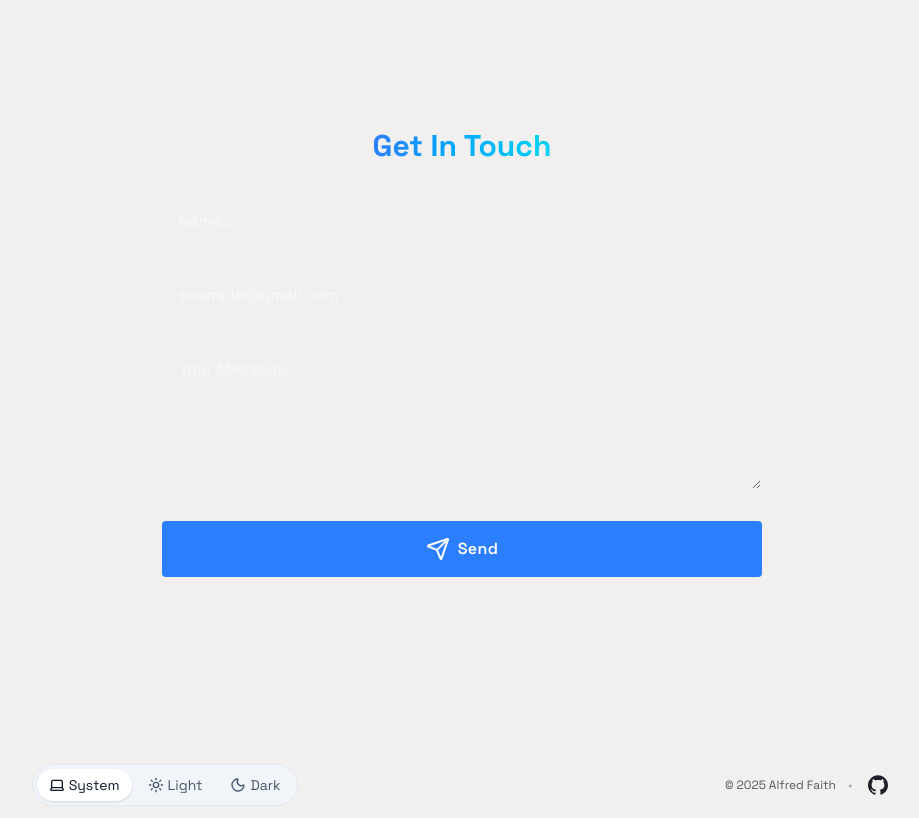
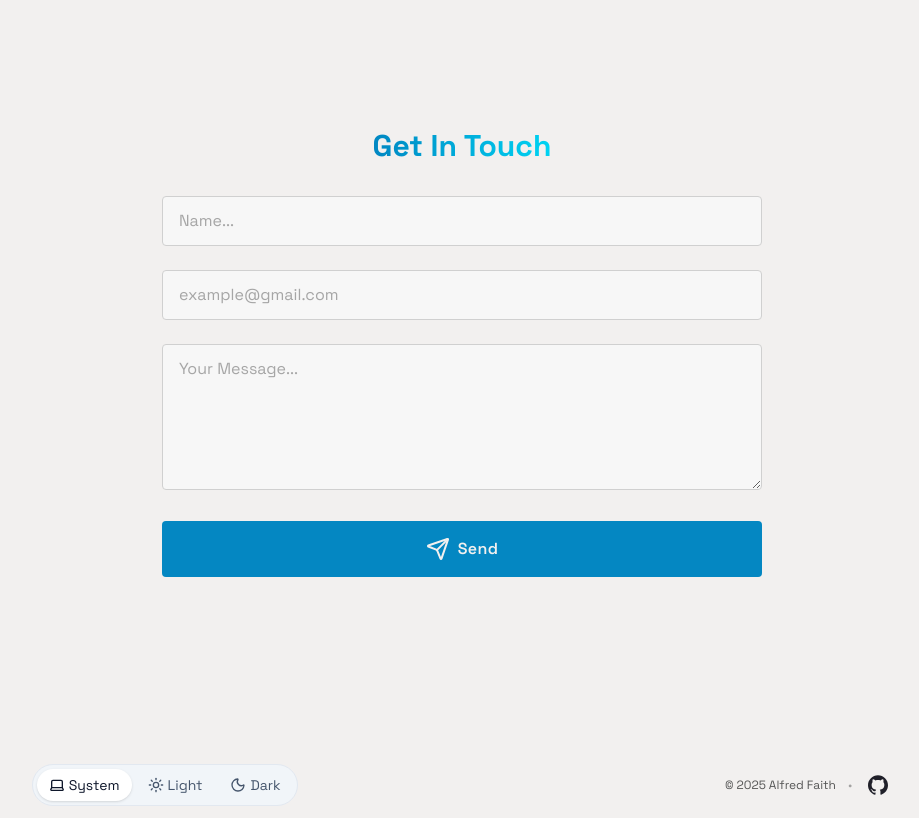
Before and after one commit to TonyFred-code/portfolio, a React (Vite) app: page / in a window 1280 px wide. Shown: the part 2560-3378 px from the top of the page, without its empty margins (178-1097 px from the left). Built offline with nearby package versions, Linux system fonts and the light colour scheme.

Commit message:
style: switch colors to theme variables

```diff
--- a/src/components/SendButton.jsx
+++ b/src/components/SendButton.jsx
@@ -24,7 +24,7 @@
       disabled={status === FORM_CONSTANTS.SENDING}
       className="
         w-full h-14 rounded
-        bg-blue-500 text-white
+        bg-primary text-primary-foreground
         font-semibold tracking-wide
         flex items-center justify-center gap-2
         cursor-pointer
--- a/src/components/sections/Contact.jsx
+++ b/src/components/sections/Contact.jsx
@@ -57,7 +57,7 @@
     >
       <RevealOnScroll>
         <div className="flex flex-col items-center">
-          <h2 className="text-3xl font-bold mb-8 bg-linear-to-r from-blue-500 to-cyan-400 text-center bg-clip-text text-transparent">
+          <h2 className="text-3xl font-bold mb-8 bg-linear-to-r from-primary to-cyan-400 text-center bg-clip-text text-transparent">
             Get In Touch
           </h2>
           <form className="space-y-6 w-4/5 max-w-150" onSubmit={handleSubmit}>
@@ -74,7 +74,7 @@
                 name="name"
                 value={formData.name}
                 required
-                className="w-full bg-white/5 border border-white/10 rounded px-4 py-3 text-white transition focus:outline-none focus:border-blue-500 focus:bg-blue-500/5"
+                className="w-full bg-card/80 border border-border rounded px-4 py-3 text-foreground transition focus:outline-none focus:border-primary focus:bg-blue-500/5 placeholder:text-secondary/50"
                 placeholder="Name..."
                 onChange={(e) =>
                   setFormData({ ...formData, name: e.target.value })
@@ -88,7 +88,7 @@
                 id="email"
                 name="email"
                 required
-                className="w-full bg-white/5 border border-white/10 rounded px-4 py-3 text-white transition focus:outline-none focus:border-blue-500 focus:bg-blue-500/5"
+                className="w-full bg-card/80 border border-border rounded px-4 py-3 text-foreground transition focus:outline-none focus:border-primary focus:bg-blue-500/5 placeholder:text-secondary/50"
                 placeholder="example@gmail.com"
                 value={formData.email}
                 onChange={(e) =>
@@ -103,7 +103,7 @@
                 name="message"
                 rows={5}
                 required
-                className="w-full bg-white/5 border border-white/10 rounded px-4 py-3 text-white transition focus:outline-none focus:border-blue-500 focus:bg-blue-500/5"
+                className="w-full bg-card/80 border border-border rounded px-4 py-3 text-foreground transition focus:outline-none focus:border-primary focus:bg-blue-500/5 placeholder:text-secondary/50"
                 placeholder="Your Message..."
                 value={formData.message}
                 onChange={(e) =>
```
